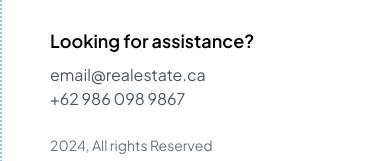
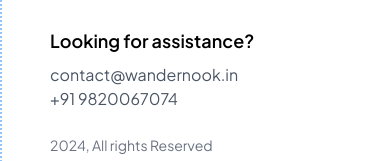
Before and after one commit to s-gajjar/wander-nook, a Next.js app: page / in a window 390 px wide. Shown: the part 10739-10900 px from the top of the page. Built offline with nearby package versions, Linux system fonts and the light colour scheme; no server answers.

Commit message:
footer email and phone

```diff
--- a/src/app/layout.tsx
+++ b/src/app/layout.tsx
@@ -76,7 +76,8 @@
     contactPoint: [
       {
         "@type": "ContactPoint",
-        email: "support@wondernook.in",
+        email: "contact@wandernook.in",
+        telephone: "+91 9820067074",
         contactType: "customer support",
       },
     ],
--- a/src/components/LandingPage/FAQs/index.tsx
+++ b/src/components/LandingPage/FAQs/index.tsx
@@ -137,8 +137,8 @@
           </li>
           <li>
             Email:{" "}
-            <Link href="mailto:support@wondernook.in">
-              support@wondernook.in
+            <Link href="mailto:contact@wandernook.in">
+              contact@wandernook.in
             </Link>
           </li>
         </ul>
--- a/src/components/LandingPage/Footer/index.tsx
+++ b/src/components/LandingPage/Footer/index.tsx
@@ -56,8 +56,8 @@
               {/* Looking for assistance */}
               <div>
                 <h4 className="text-lg font-semibold text-black mb-2">Looking for assistance?</h4>
-                <p className="text-gray-600">email@realestate.ca</p>
-                <p className="text-gray-600">+62 986 098 9867</p>
+                <p className="text-gray-600">contact@wandernook.in</p>
+                <p className="text-gray-600">+91 9820067074</p>
               </div>
 
               {/* Copyright */}
--- a/src/lib/invoice-company-profile.ts
+++ b/src/lib/invoice-company-profile.ts
@@ -33,8 +33,8 @@
             "Shastri Hall, Nana Chowk",
             "Grant Road (W), Mumbai 400007",
           ],
-    email: (process.env.INVOICE_COMPANY_EMAIL || "support@wondernook.in").trim(),
-    phone: (process.env.INVOICE_COMPANY_PHONE || "+91 98200 67074").trim(),
+    email: (process.env.INVOICE_COMPANY_EMAIL || "contact@wandernook.in").trim(),
+    phone: (process.env.INVOICE_COMPANY_PHONE || "+91 9820067074").trim(),
     gstNumber: (process.env.INVOICE_GST_NUMBER || "27FQTPS4280J2ZU").trim(),
     bankName: (process.env.INVOICE_BANK_NAME || "ICICI Bank").trim(),
     bankBranch: (process.env.INVOICE_BANK_BRANCH || "Nana Chowk").trim(),
--- a/src/lib/invoice-pdf.ts
+++ b/src/lib/invoice-pdf.ts
@@ -520,7 +520,7 @@
   });
   drawTextBlock({
     page,
-    text: "For support, write to support@wondernook.in.",
+    text: "For support, write to contact@wandernook.in.",
     x: tableX,
     top: summaryTop + 82,
     maxWidth: tableWidth,
--- a/src/lib/invoice-template.ts
+++ b/src/lib/invoice-template.ts
@@ -431,7 +431,7 @@
         )}</strong>.
       </div>
 
-      <p class="footer">For support, write to support@wondernook.in.</p>
+      <p class="footer">For support, write to contact@wandernook.in.</p>
     </div>
   `;
 }
@@ -518,7 +518,7 @@
                 params.invoiceUrl
               )}" style="display:inline-block;padding:11px 16px;background:#163b7a;color:#fff;text-decoration:none;border-radius:8px;font-weight:700;">View Invoice</a>
             </p>
-            <p style="margin:16px 0 0;color:#475569;font-size:13px;">For support, write to support@wondernook.in.</p>
+            <p style="margin:16px 0 0;color:#475569;font-size:13px;">For support, write to contact@wandernook.in.</p>
           </td>
         </tr>
       </table>
```
